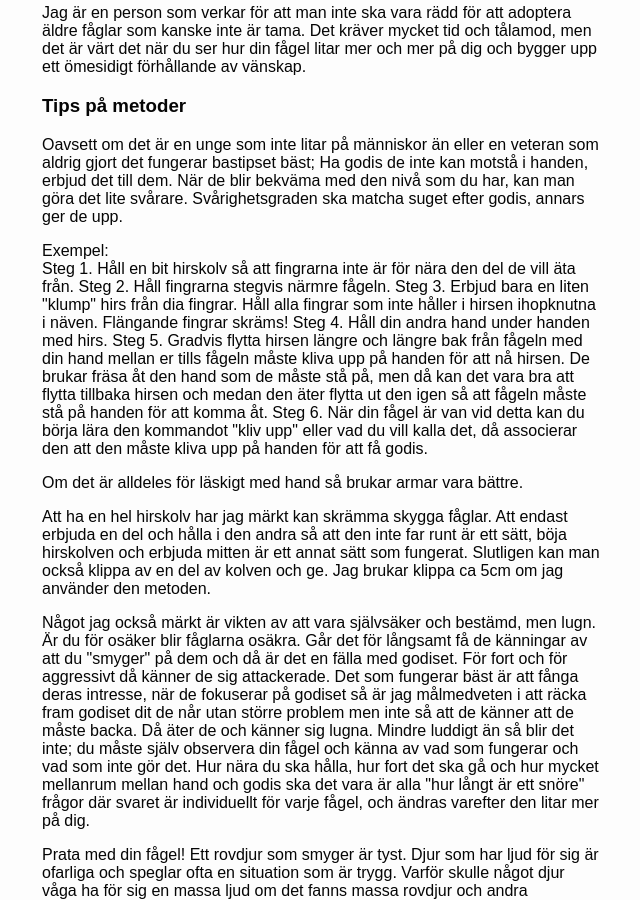
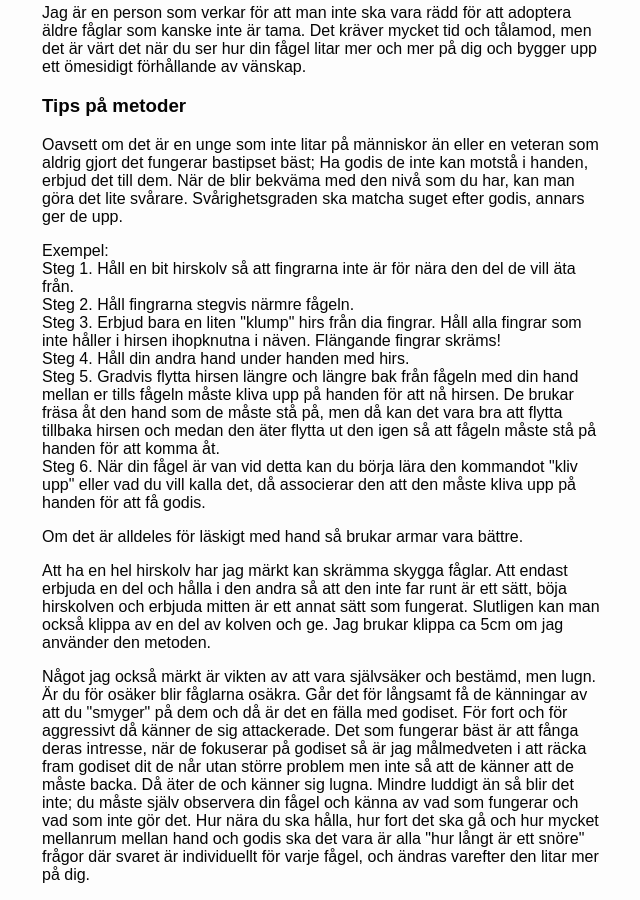
Before and after one commit to EvelinFoxell/lyrics, a Jekyll site: the page built from articles/taming-your-tiel.html, in a window 1280 px wide and 900 px high, scrolled down 473 px. Shown: the whole window, without its empty margins (318-958 px from the left). Built offline with Jekyll 4.4.1, drawn with Linux system fonts in a browser that asks for light colours.

```diff
--- a/articles/taming-your-tiel.html
+++ b/articles/taming-your-tiel.html
@@ -25,11 +25,11 @@ title: Att tämja en nymf
 	</p>
 	<p>
 		Exempel: <br/>
-		Steg 1. Håll en bit hirskolv så att fingrarna inte är för nära den del de vill äta från.
-		Steg 2. Håll fingrarna stegvis närmre fågeln.
-		Steg 3. Erbjud bara en liten "klump" hirs från dia fingrar. Håll alla fingrar som inte håller i hirsen ihopknutna i näven. Flängande fingrar skräms!
-		Steg 4. Håll din andra hand under handen med hirs.
-		Steg 5. Gradvis flytta hirsen längre och längre bak från fågeln med din hand mellan er tills fågeln måste kliva upp på handen för att nå hirsen. De brukar fräsa åt den hand som de måste stå på, men då kan det vara bra att flytta tillbaka hirsen och medan den äter flytta ut den igen så att fågeln måste stå på handen för att komma åt.
+		Steg 1. Håll en bit hirskolv så att fingrarna inte är för nära den del de vill äta från.<br/>
+		Steg 2. Håll fingrarna stegvis närmre fågeln.<br/>
+		Steg 3. Erbjud bara en liten "klump" hirs från dia fingrar. Håll alla fingrar som inte håller i hirsen ihopknutna i näven. Flängande fingrar skräms!<br/>
+		Steg 4. Håll din andra hand under handen med hirs.<br/>
+		Steg 5. Gradvis flytta hirsen längre och längre bak från fågeln med din hand mellan er tills fågeln måste kliva upp på handen för att nå hirsen. De brukar fräsa åt den hand som de måste stå på, men då kan det vara bra att flytta tillbaka hirsen och medan den äter flytta ut den igen så att fågeln måste stå på handen för att komma åt.<br/>
 		Steg 6. När din fågel är van vid detta kan du börja lära den kommandot "kliv upp" eller vad du vill kalla det, då associerar den att den måste kliva upp på handen för att få godis.
 	</p>
 	<p>
```
